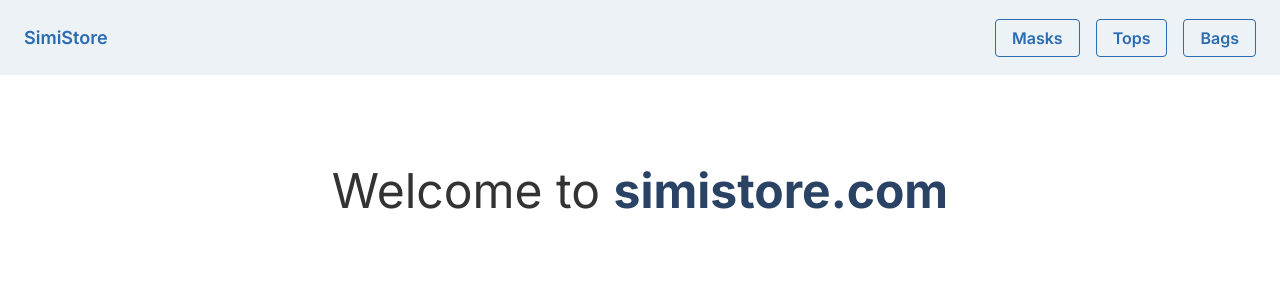
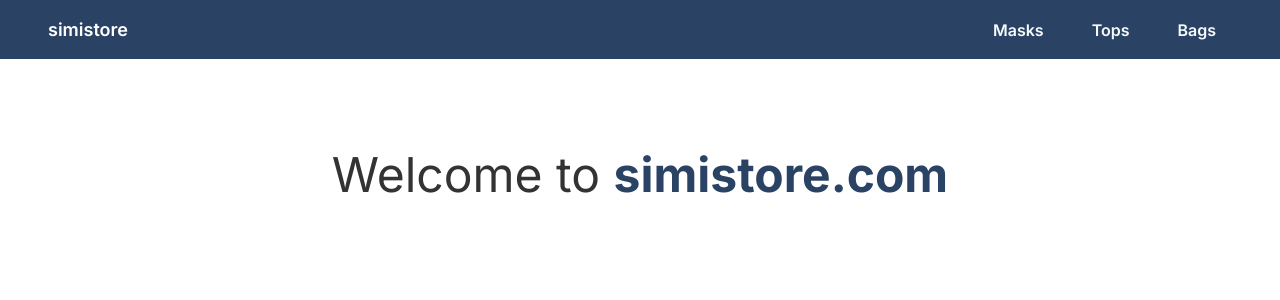
Before and after one commit to akhilsukh/simistore, a Next.js app: page / in a window 1280 px wide. Shown: the top 300 px of the page. Built offline with nearby package versions, Linux system fonts and the light colour scheme.

Commit message:
Added nav color and make buttons into text

```diff
--- a/components/nav.js
+++ b/components/nav.js
@@ -13,11 +13,11 @@ const links = [
 export default function Nav() {
   return (
     <nav>
-      <ul className="flex justify-between items-center p-6 bg-gray-200">
+      <ul className="flex justify-between items-center p-4 px-12 bg-blue-900">
         <li>
           <Link href="/">
-            <a className="text-lg font-semibold text-blue-700 no-underline">
-              SimiStore
+            <a className="text-lg font-semibold text-white no-underline">
+              simistore
             </a>
           </Link>
         </li>
@@ -25,8 +25,7 @@ export default function Nav() {
           {links.map(({ href, label, icon }) => (
             <li key={`${href}${label}${icon}`}>
               <Link href={href}>
-                <a className="bg-transparent hover:bg-blue-700 text-blue-700 font-semibold hover:text-white py-2 px-4 border border-blue-700 hover:border-transparent rounded">
-                  {/* <img width="8" src={icon}></img> */}
+                <a className="text-gray-100 font-semibold hover:underline py-2 px-4">
                   {label}
                 </a>
               </Link>
```
